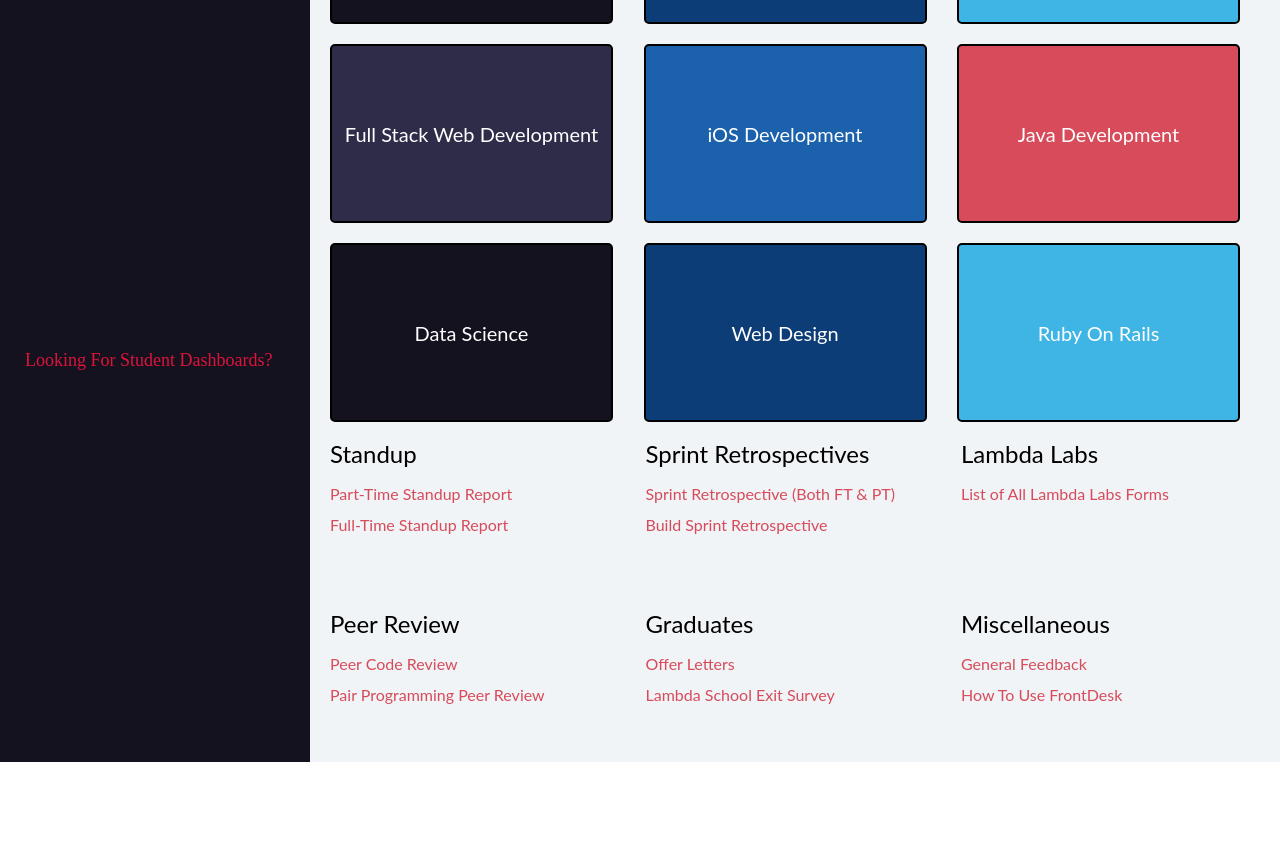
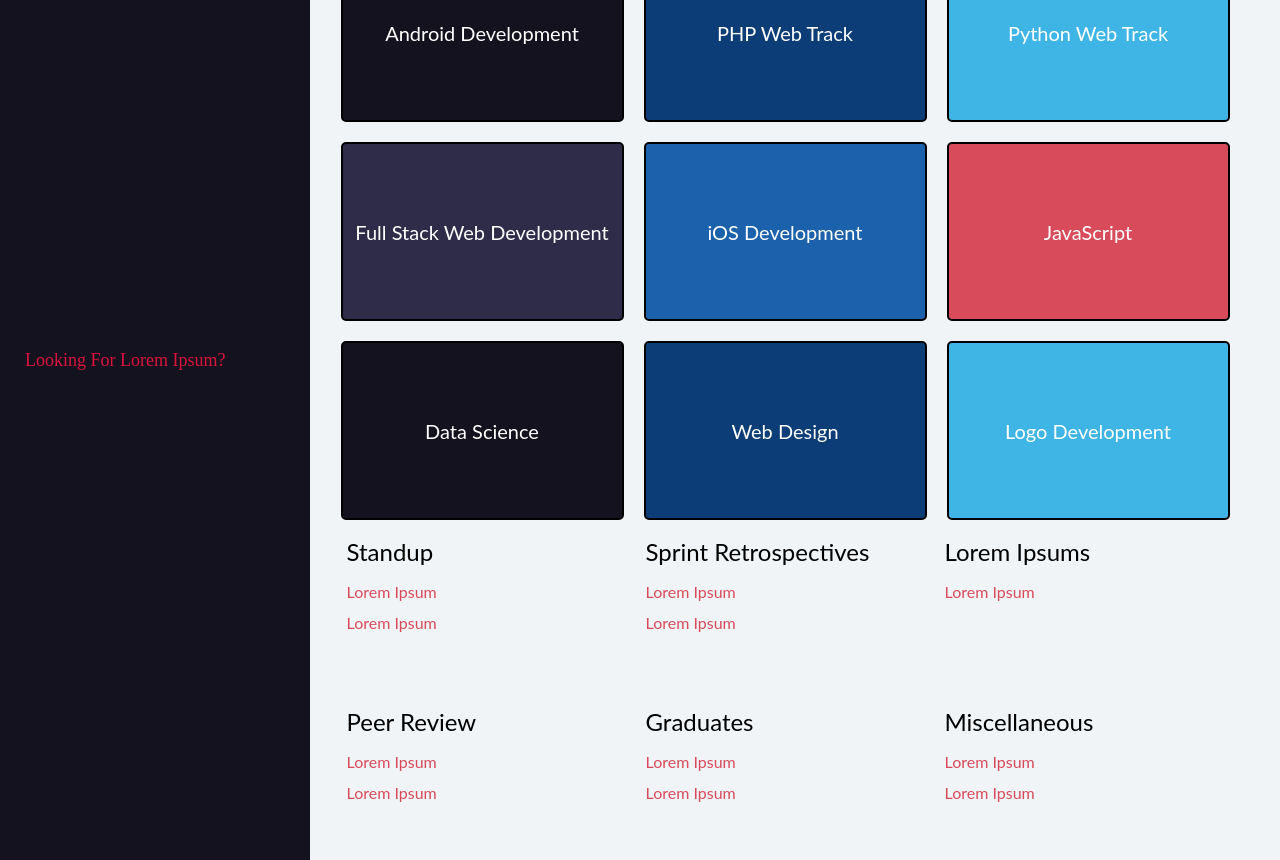
Before and after one commit to BevinKylie/lambda-tk-clone, a plain HTML site: page index.html in a window 1280 px wide. Shown: the part 421-1281 px from the top of the page. Before the commit the page ends 1183 px from the top, so only its background shows below. Drawn offline with Linux system fonts and the light colour scheme.

Commit message:
lorem ipsum

```diff
--- a/index.html
+++ b/index.html
@@ -6,73 +6,71 @@
     <meta name="viewport" content="width=device-width, initial-scale=1.0">
     <meta http-equiv="X-UA-Compatible" content="ie=edge">
     <link rel="stylesheet" type="text/css" href="./css/main.css">
-    <title>Lambda School Training Kit Clone</title>
+    <title>Clone Training Kit Clone</title>
 </head>
 
 <body>
     <div class="main-container">
         <div class="left-wrapper">
             <div class="left-side">
-                <img class="logo" src='./assets/lambda-school.png'>
+                <h1>Clone-Training-Kit</h1>
                 <div class="h1-wrapper">
                     <h1>Lambda</h1>
-                    <h1>School</h1>
+                    <h1>Clone School</h1>
                     <h1>Training Kit</h1>
                 </div>
 
 
             </div>
-            <h3>Looking For Student Dashboards?</h3>
+            <h3>Looking For Lorem Ipsum?</h3>
         </div>
 
         <div class="right-side">
             <h2>Welcome</h2>
-            <p>The Lambda School Training Kit is the home for all learning resources at Lambda School. Our curriculum is
-                constantly evolving to ensure you’re armed with the latest technologies. You will always have access to
-                the materials in this training kit, even after you graduate. Pick your track to get started!</p>
+            <p>Lorem ipsum dolor sit amet, consectetur adipiscing elit. Maecenas vel neque sagittis, tincidunt nisl ac, dapibus ante. Nullam vel neque tincidunt, sodales turpis non, tincidunt massa. Pellentesque nec nunc consectetur, gravida ipsum at, cursus lectus. Mauris efficitur id libero vel pharetra. Donec felis justo, vehicula et dui a, suscipit convallis leo. Donec viverra augue odio, ut suscipit justo sollicitudin eu. Donec iaculis odio sit amet lobortis rhoncus. Vestibulum laoreet auctor purus congue dignissim. Sed faucibus est tortor, sit amet convallis nibh blandit eu. Proin condimentum nibh eget elit accumsan consectetur. Nulla scelerisque hendrerit interdum. Morbi non libero varius, ultrices augue non, consectetur nibh</p>
 
             <div class="track-section">
                 <div class="box box1">Android Development</div>
-                <div class="box box2">Career Readiness</div>
-                <div class="box box3">Data Science</div>
+                <div class="box box2">PHP Web Track</div>
+                <div class="box box3">Python Web Track</div>
                 <div class="box box4">Full Stack Web Development</div>
                 <div class="box box5">iOS Development</div>
-                <div class="box box6">Java Development</div>
+                <div class="box box6">JavaScript</div>
                 <div class="box box1">Data Science</div>
                 <div class="box box2">Web Design</div>
-                <div class="box box3">Ruby On Rails</div>
+                <div class="box box3">Logo Development</div>
 
 
             </div>
             <div class="forms-section">
                 <div class="form-box">
                     <h3>Standup</h3>
-                    <p>Part-Time Standup Report</p>
-                    <p>Full-Time Standup Report</p>
+                    <p>Lorem Ipsum</p>
+                    <p>Lorem Ipsum</p>
                 </div>
                 <div class="form-box">
                     <h3>Sprint Retrospectives</h3>
-                    <p>Sprint Retrospective (Both FT & PT)</p>
-                    <p>Build Sprint Retrospective</p>
+                    <p>Lorem Ipsum</p>
+                    <p>Lorem Ipsum</p>
                 </div>
                 <div class="form-box">
-                    <h3>Lambda Labs</h3>
-                    <p>List of All Lambda Labs Forms</p>
+                    <h3>Lorem Ipsums</h3>
+                    <p>Lorem Ipsum</p>
                 </div>
                 <div class="form-box">
                     <h3>Peer Review</h3>
-                    <p>Peer Code Review</p>
-                    <p>Pair Programming Peer Review</p>
+                    <p>Lorem Ipsum</p>
+                    <p>Lorem Ipsum</p>
                 </div>
                 <div class="form-box">
                     <h3>Graduates</h3>
-                    <p>Offer Letters</p>
-                    <p>Lambda School Exit Survey</p>
+                    <p>Lorem Ipsum</p>
+                    <p>Lorem Ipsum</p>
                 </div>
                 <div class="form-box">
                     <h3>Miscellaneous</h3>
-                    <p>General Feedback</p>
-                    <p>How To Use FrontDesk</p>
+                    <p>Lorem Ipsum</p>
+                    <p>Lorem Ipsum</p>
                 </div>
 
 
--- a/less/main.less
+++ b/less/main.less
@@ -183,6 +183,7 @@ table {
     }
     p{
         color: crimson;
+        font-size: 20px;
     }
 }
 
@@ -190,7 +191,7 @@ table {
     width: 75%;
     padding-left:20px;
     padding-right: 20px;
-    padding-top:70px;
+    padding-top:60px;
     background-color: rgb(240,244,247);
     h2{
         font-size: 30px;
@@ -209,7 +210,7 @@ table {
 .track-section{
     display: flex;
     flex-wrap: wrap;
-    justify-content: space-between;
+    justify-content: center;
     .box{
         width: 30%;
         margin-right: 20px;
@@ -258,7 +259,7 @@ table {
     display: flex;
     flex-wrap: wrap;
     width: 100%;
-    justify-content: space-between;
+    justify-content: center;
     .form-box{
         width: 30%;
         height: 150px;
```
Also changed, not shown: assets/lambda-school.png (deleted), css/main.css.
